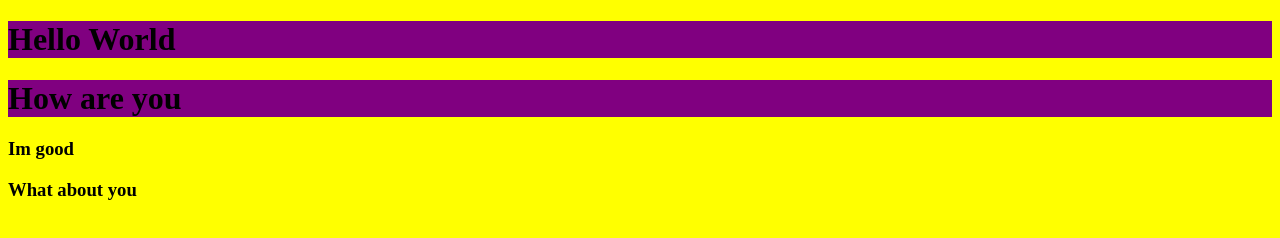
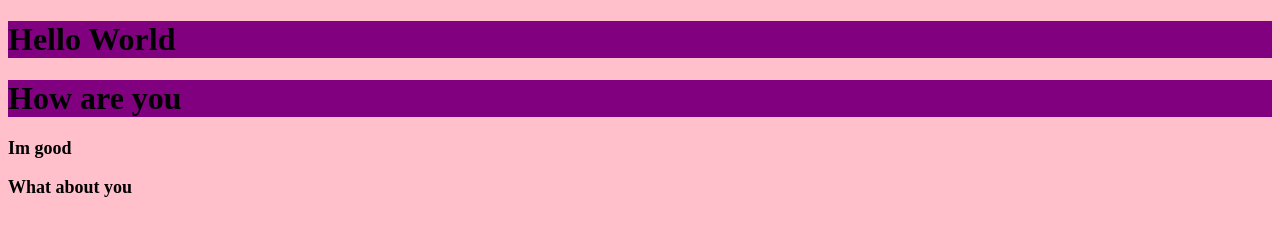
Before and after one commit to andyli11/sample, a plain HTML site: page index.html in a window 1280 px wide. Drawn offline with Linux system fonts and the light colour scheme.

Commit message:
made changes

```diff
--- a/app.js
+++ b/app.js
@@ -1 +1 @@
-alert("Hello");
+alert("ayo");
--- a/style.css
+++ b/style.css
@@ -1,7 +1,11 @@
 body{
-    background:yellow;
+   background:pink;
 }
 
 h1{
-    background:purple;
+   background:purple;
 }
+
+h3{
+   font-size: large;
+}
```
Also changed, not shown: log.txt.
